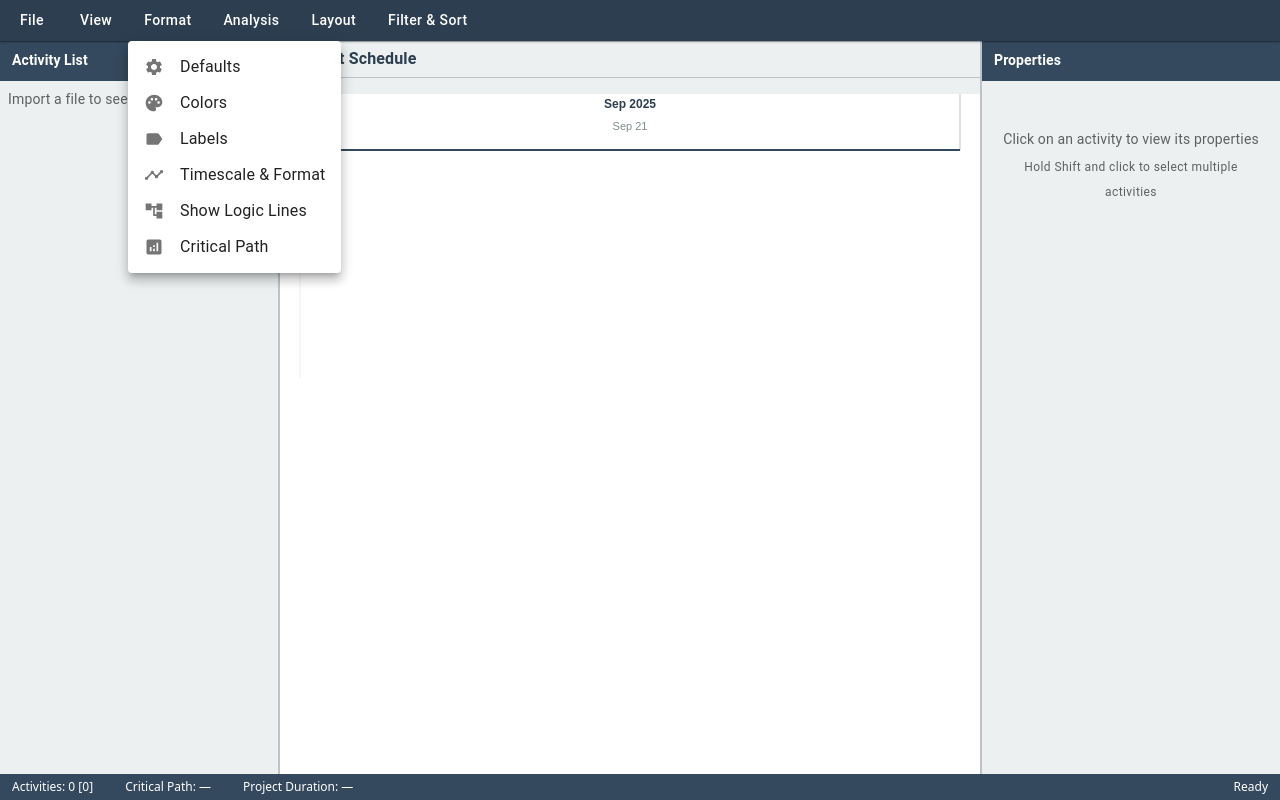
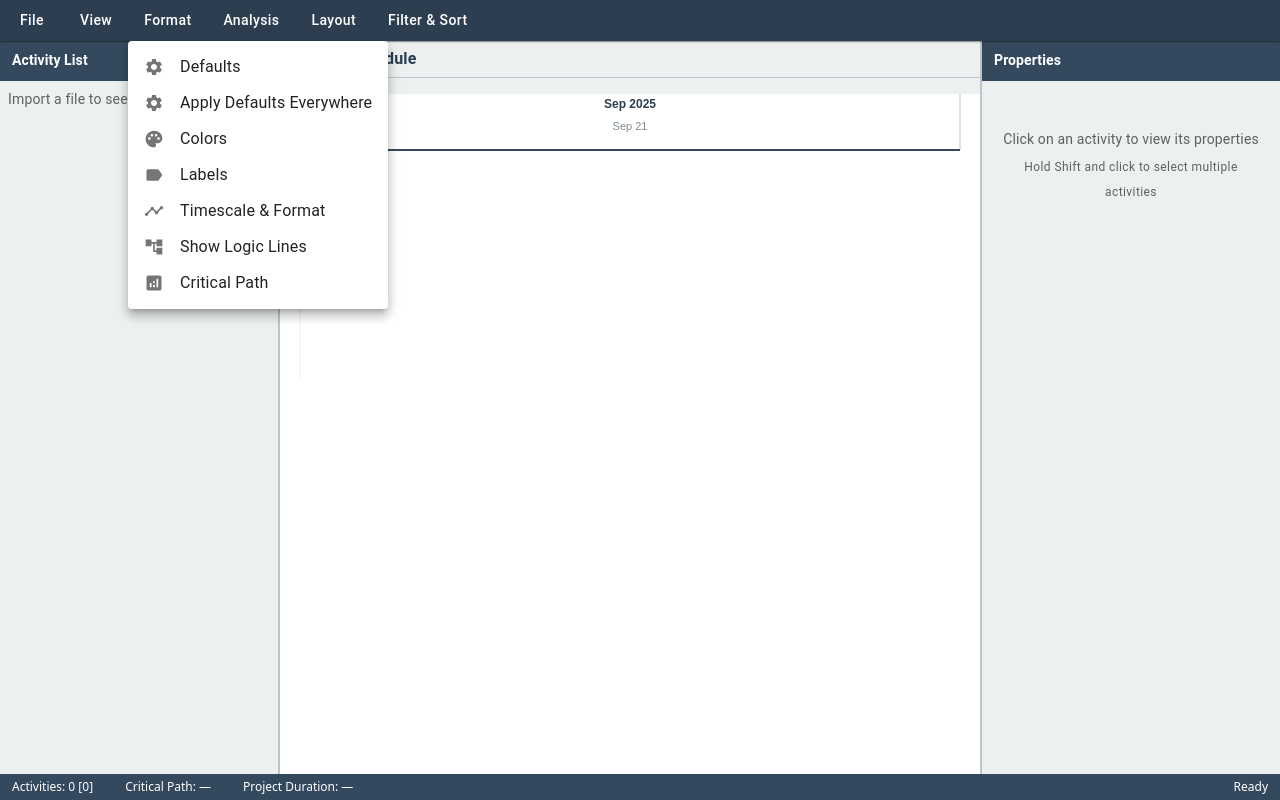
Before and after one commit to jimbubb1974/app, a React app: page / in a window 1280 px wide. Both pictures are taken after a click on the button "Format". Built offline with nearby package versions, Linux system fonts and the light colour scheme; some icons are missing; the HTML template or start-up script is replaced by a standard one.

Commit message:
Add 'Apply Defaults Everywhere' button to Format menu

```diff
--- a/src/components/Toolbar.tsx
+++ b/src/components/Toolbar.tsx
@@ -52,6 +52,7 @@ export function Toolbar() {
   const setFilterOpen = useScheduleStore((s) => s.setFilterOpen);
   const setSortOpen = useScheduleStore((s) => s.setSortOpen);
   const setAutoLayoutOpen = useScheduleStore((s) => s.setAutoLayoutOpen);
+  const settings = useScheduleStore((s) => s.settings);
 
   // Menu state
   const [fileMenuAnchor, setFileMenuAnchor] = useState<null | HTMLElement>(
@@ -138,6 +139,26 @@ export function Toolbar() {
       const active = document.activeElement as HTMLElement | null;
       if (active) active.blur();
     } catch {}
+  }
+
+  function applyDefaultsToAllActivities() {
+    if (!data?.activities) return;
+
+    const updatedActivities = data.activities.map(activity => ({
+      ...activity,
+      // Reset all custom properties to undefined so they use defaults
+      customColor: undefined,
+      customBarHeight: undefined,
+      customFontSize: undefined,
+      customFontFamily: undefined,
+      barStyle: undefined,
+      labelPosition: undefined,
+    }));
+
+    setData({
+      ...data,
+      activities: updatedActivities,
+    });
   }
 
   return (
@@ -319,6 +340,18 @@ export function Toolbar() {
           </ListItemIcon>
           <ListItemText>Defaults</ListItemText>
         </MenuItem>
+        <MenuItem
+          onClick={() => {
+            blurActiveElement();
+            applyDefaultsToAllActivities();
+            handleMenuClose(setFormatMenuAnchor);
+          }}
+        >
+          <ListItemIcon>
+            <Settings fontSize="small" />
+          </ListItemIcon>
+          <ListItemText>Apply Defaults Everywhere</ListItemText>
+        </MenuItem>
         <MenuItem onClick={() => handleMenuClose(setFormatMenuAnchor)}>
           <ListItemIcon>
             <Palette fontSize="small" />
```
